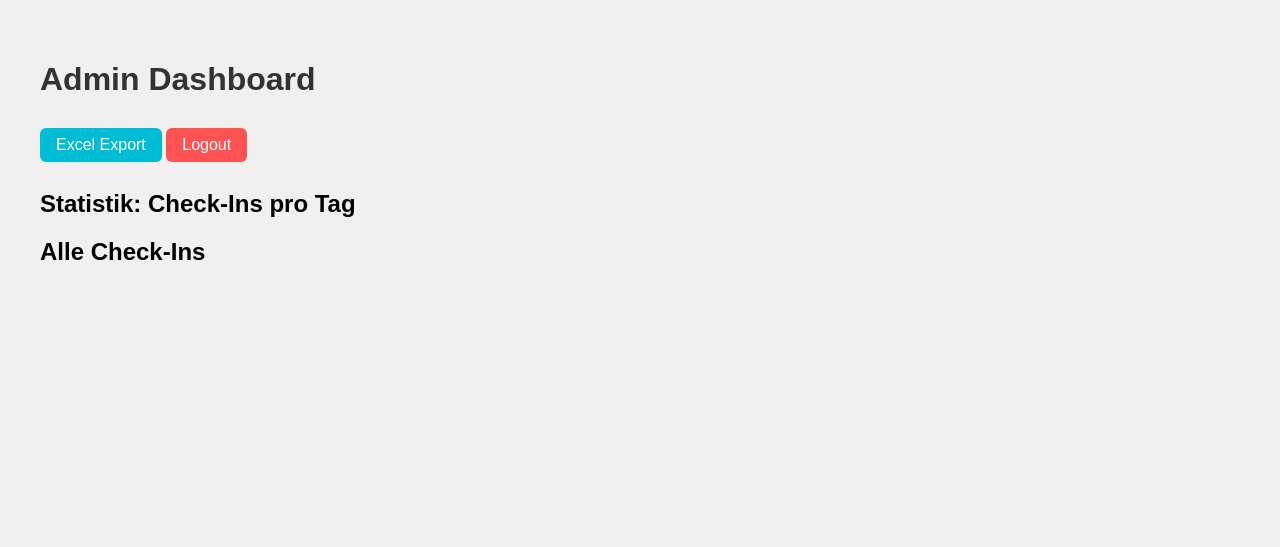
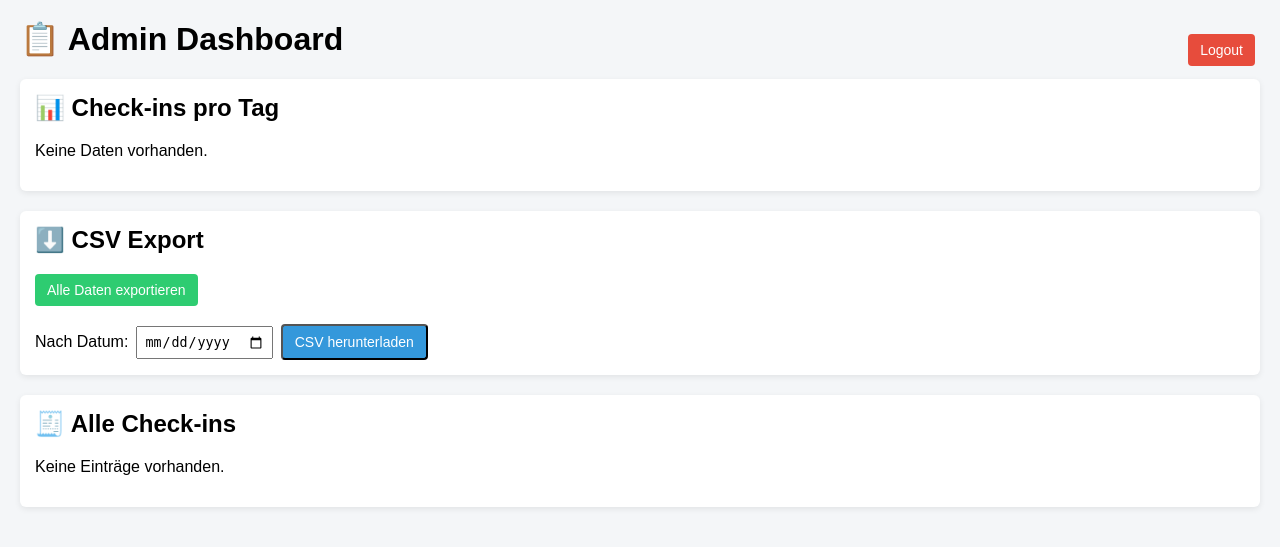
Before and after one commit to mbotru/qr-anwesenheit, a Flask app: template templates/admin_dashboard.html in a window 1280 px wide. Shown: the top 547 px of the page. Run offline with Flask 3, Linux system fonts and the light colour scheme; the template is opened without the code that fills it, so the values that code supplies are empty; parts of the project's set-up code (start-up, migrations or seed data) failed here and were passed over.

Commit message:
Update admin_dashboard.html

```diff
--- a/templates/admin_dashboard.html
+++ b/templates/admin_dashboard.html
@@ -2,44 +2,149 @@
 <html lang="de">
 <head>
     <meta charset="UTF-8">
-<title>Admin Dashboard</title>
+    <title>Admin Dashboard – Anwesenheit</title>
+    <meta name="viewport" content="width=device-width, initial-scale=1">
+
+    <!-- Optional: simples Styling -->
     <style>
-body { font-family:Arial; padding:2rem; background:#f0f0f0; }
-h1 { color:#333; }
-table { border-collapse:collapse; width:100%; margin-top:1rem; }
-table, th, td { border:1px solid #999; }
-th, td { padding:0.5rem; text-align:left; }
-a.button { display:inline-block; margin:0.5rem 0; padding:0.5rem 1rem; background:#00bcd4; color:white; text-decoration:none; border-radius:6px; }
+        body {
+            font-family: Arial, sans-serif;
+            background: #f4f6f8;
+            margin: 0;
+            padding: 20px;
+        }
+        h1, h2 {
+            margin-top: 0;
+        }
+        .topbar {
+            display: flex;
+            justify-content: space-between;
+            align-items: center;
+        }
+        .box {
+            background: #ffffff;
+            padding: 15px;
+            border-radius: 6px;
+            margin-bottom: 20px;
+            box-shadow: 0 2px 6px rgba(0,0,0,0.08);
+        }
+        table {
+            width: 100%;
+            border-collapse: collapse;
+            font-size: 14px;
+        }
+        th, td {
+            padding: 8px;
+            border-bottom: 1px solid #ddd;
+            text-align: left;
+        }
+        th {
+            background: #f0f0f0;
+        }
+        tr:hover {
+            background: #fafafa;
+        }
+        .btn {
+            display: inline-block;
+            padding: 8px 12px;
+            border-radius: 4px;
+            text-decoration: none;
+            font-size: 14px;
+            margin-right: 5px;
+            cursor: pointer;
+        }
+        .btn-green { background: #2ecc71; color: white; }
+        .btn-red { background: #e74c3c; color: white; }
+        .btn-blue { background: #3498db; color: white; }
+        .btn-gray { background: #7f8c8d; color: white; }
+        .stats-list li {
+            margin-bottom: 4px;
+        }
+        form.inline {
+            display: inline-flex;
+            align-items: center;
+            gap: 8px;
+        }
+        input[type="date"] {
+            padding: 6px;
+        }
     </style>
 </head>
 <body>
-<h1>Admin Dashboard</h1>
 
-<a href="{{ url_for('admin_export') }}" class="button">Excel Export</a>
-<a href="{{ url_for('admin_logout') }}" class="button" style="background:#ff5252;">Logout</a>
+<div class="topbar">
+    <h1>📋 Admin Dashboard</h1>
+    <a href="/admin/logout" class="btn btn-red">Logout</a>
+</div>
 
-<h2>Statistik: Check-Ins pro Tag</h2>
-<ul>
-  {% for date, count in stats.items() %}
-    <li>{{ date }}: {{ count }} Check-Ins</li>
+<!-- STATISTIK -->
+<div class="box">
+    <h2>📊 Check-ins pro Tag</h2>
+    {% if stats %}
+        <ul class="stats-list">
+            {% for day, count in stats.items() %}
+                <li><strong>{{ day }}</strong>: {{ count }} Check-ins</li>
             {% endfor %}
         </ul>
+    {% else %}
+        <p>Keine Daten vorhanden.</p>
+    {% endif %}
+</div>
 
-<h2>Alle Check-Ins</h2>
+<!-- EXPORT -->
+<div class="box">
+    <h2>⬇️ CSV Export</h2>
+
+    <!-- Alle -->
+    <a href="/admin/export/csv" class="btn btn-green">
+        Alle Daten exportieren
+    </a>
+
+    <br><br>
+
+    <!-- Nach Datum -->
+    <form class="inline"
+          method="get"
+          onsubmit="this.action = '/admin/export/csv/' + this.export_date.value;">
+        <label for="export_date">Nach Datum:</label>
+        <input type="date" name="export_date" required>
+        <button type="submit" class="btn btn-blue">
+            CSV herunterladen
+        </button>
+    </form>
+</div>
+
+<!-- TABELLE -->
+<div class="box">
+    <h2>🧾 Alle Check-ins</h2>
+
+    {% if records %}
     <table>
+        <thead>
             <tr>
-  {% for key in records[0].keys() %}
-    <th>{{ key }}</th>
-  {% endfor %}
+                <th>Zeitstempel</th>
+                <th>Datum</th>
+                <th>Vorname</th>
+                <th>Nachname</th>
+                <th>Nachholen</th>
             </tr>
-{% for row in records %}
+        </thead>
+        <tbody>
+            {% for r in records %}
             <tr>
-  {% for value in row.values() %}
-    <td>{{ value }}</td>
-  {% endfor %}
+                <td>{{ r["Zeitstempel"] }}</td>
+                <td>{{ r["Datum"] }}</td>
+                <td>{{ r["Vorname"] }}</td>
+                <td>{{ r["Nachname"] }}</td>
+                <td>{{ r["Nachholen"] }}</td>
             </tr>
             {% endfor %}
+        </tbody>
     </table>
+    {% else %}
+        <p>Keine Einträge vorhanden.</p>
+    {% endif %}
+</div>
 
 </body>
 </html>
```
Lines whose indentation alone changed are shown as unchanged.
